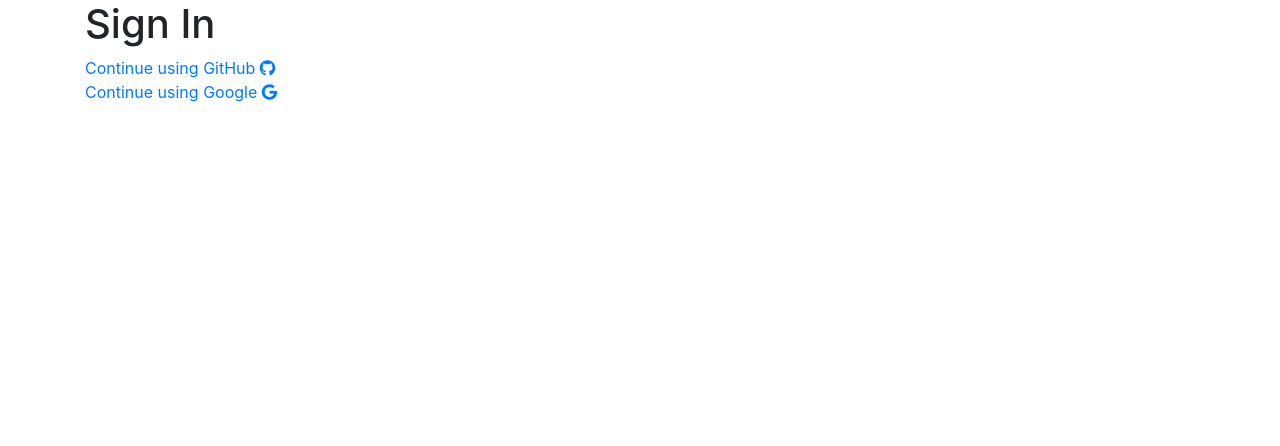
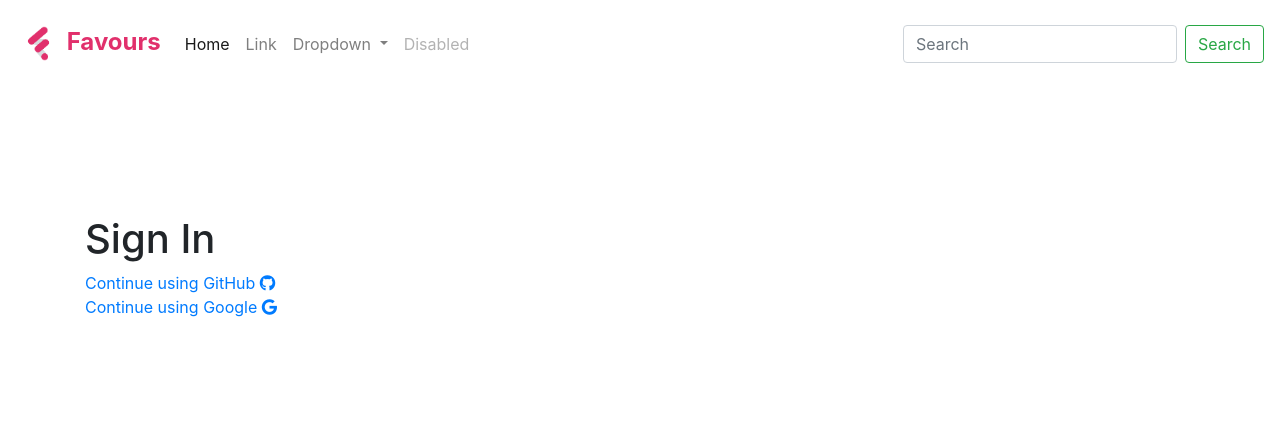
Before and after one commit to BrianRuizy/favours, a Django app: page / in a window 1280 px wide. Shown: the top 446 px of the page. Run offline with Django 3.2, Linux system fonts and the light colour scheme; some libraries are stand-ins or nearby versions.

Commit message:
configured static files, and added tentative navbar

```diff
--- a/favours/settings.py
+++ b/favours/settings.py
@@ -130,6 +130,10 @@ USE_TZ = True
 
 STATIC_URL = '/static/'
 
+STATICFILES_DIRS = [
+    os.path.join(BASE_DIR, "favours/static"),
+]
+
 
 # config/settings.py
 AUTHENTICATION_BACKENDS = (
--- /dev/null
+++ b/favours/static/css/style.css
@@ -0,0 +1,54 @@
+/* for debugging, uncomment
+* {
+    background: #000 !important;
+    color: #0f0 !important;
+    outline: solid #f00 1px !important;
+}
+*/
+
+body {
+    -webkit-font-smoothing: antialiased;
+    top: 0;
+    left: 0;
+    color: #fff;
+}
+
+html,
+body {
+    width: 100%;
+    -webkit-font-smoothing: antialiased;
+    width: 100%;
+    margin: 0px;
+    padding: 0px;
+    overflow-x: hidden;
+    max-width: 1440px;
+    margin-left: auto;
+    margin-right: auto;
+}
+
+/* custom brand colors, callable same as BS4 classes */
+/* https://coolors.co/ffffff-d7dcdd-6c8ead-e1306c */
+text-razzmatazz {
+    color: #e1306c !important;
+}
+.navbar-light .navbar-brand {
+    color: #e1306c !important;
+}
+
+/* --------------------------------------------------- */
+
+/* set a max-width for horizontal fluid layout and make it centered */
+.container {
+    margin-right: auto;
+    margin-left: auto;
+    max-width: 1600px; /* or 950px */
+}
+
+.section {
+    margin: 8em 0em;
+}
+
+a.navbar-brand {
+    font-size: 1.5rem;
+    font-weight: bold;
+}
--- a/favours/templates/base.html
+++ b/favours/templates/base.html
@@ -1,4 +1,5 @@
 <!-- base template -->
+{% load static %}
 <!DOCTYPE html>
 <html lang="en">
 <head>
@@ -6,6 +7,7 @@
     <meta name="viewport" content="width=device-width, initial-scale=1.0">
     <!-- <link rel="stylesheet" href="style.css"> -->
     <title>{% block title %}My amazing site{% endblock %}</title>
+    <link rel="stylesheet" href="{% static 'css/style.css' %}">
     <link rel="stylesheet" href="https://stackpath.bootstrapcdn.com/bootstrap/4.4.1/css/bootstrap.min.css">
     <!-- Specific CSS goes HERE -->
     {% block stylesheets %}
--- a/favours/templates/home.html
+++ b/favours/templates/home.html
@@ -6,8 +6,9 @@
 
 {% block content %}
     {% if user.is_authenticated %}
-        <div class="section">
-            <div class="container">
+    {% include "includes/navbar.html" %}
+        <div class="section ">
+            <div class="container ">
                 <h1>Account</h1>
                 <p>Welcome {{ user.first_name }} !!!</p>
                 <a href="{% url 'account_logout' %}"><i class="fas fa-sign-out-alt"></i>&nbsp;Logout</a>
@@ -16,6 +17,8 @@
 
 
     {% else %}
+    {% include "includes/navbar.html" %}
+
         <div class="section">
             <div class="container">
                 <h1>Sign In</h1>
--- a/favours/templates/includes/navbar.html
+++ b/favours/templates/includes/navbar.html
@@ -0,0 +1,42 @@
+<!-- navbar.html -->
+{% load static %}
+<nav class="navbar sticky-top navbar-expand-md navbar-light py-3">
+    <a class="navbar-brand" href="/">
+        <img src="{% static 'assets/favours_light.png' %}" width="45" height="45" class="d-inline-block align-middle" alt="logo_light">
+        Favours
+    </a>
+    <button class="navbar-toggler" type="button" data-toggle="collapse" data-target="#navbarSupportedContent"
+        aria-controls="navbarSupportedContent" aria-expanded="false" aria-label="Toggle navigation">
+        <span class="navbar-toggler-icon"></span>
+    </button>
+
+    <div class="collapse navbar-collapse" id="navbarSupportedContent">
+        <ul class="navbar-nav mr-auto">
+            <li class="nav-item active">
+                <a class="nav-link" href="#">Home <span class="sr-only">(current)</span></a>
+            </li>
+            <li class="nav-item">
+                <a class="nav-link" href="#">Link</a>
+            </li>
+            <li class="nav-item dropdown">
+                <a class="nav-link dropdown-toggle" href="#" id="navbarDropdown" role="button" data-toggle="dropdown"
+                    aria-haspopup="true" aria-expanded="false">
+                    Dropdown
+                </a>
+                <div class="dropdown-menu" aria-labelledby="navbarDropdown">
+                    <a class="dropdown-item" href="#">Action</a>
+                    <a class="dropdown-item" href="#">Another action</a>
+                    <div class="dropdown-divider"></div>
+                    <a class="dropdown-item" href="#">Something else here</a>
+                </div>
+            </li>
+            <li class="nav-item">
+                <a class="nav-link disabled" href="#">Disabled</a>
+            </li>
+        </ul>
+        <form class="form-inline my-2 my-lg-0">
+            <input class="form-control mr-sm-2" type="search" placeholder="Search" aria-label="Search">
+            <button class="btn btn-outline-success my-2 my-sm-0" type="submit">Search</button>
+        </form>
+    </div>
+</nav>
```
Also changed, not shown: favours/static/assets/favours_dark.png (added), favours/static/assets/favours_light.png (added).
